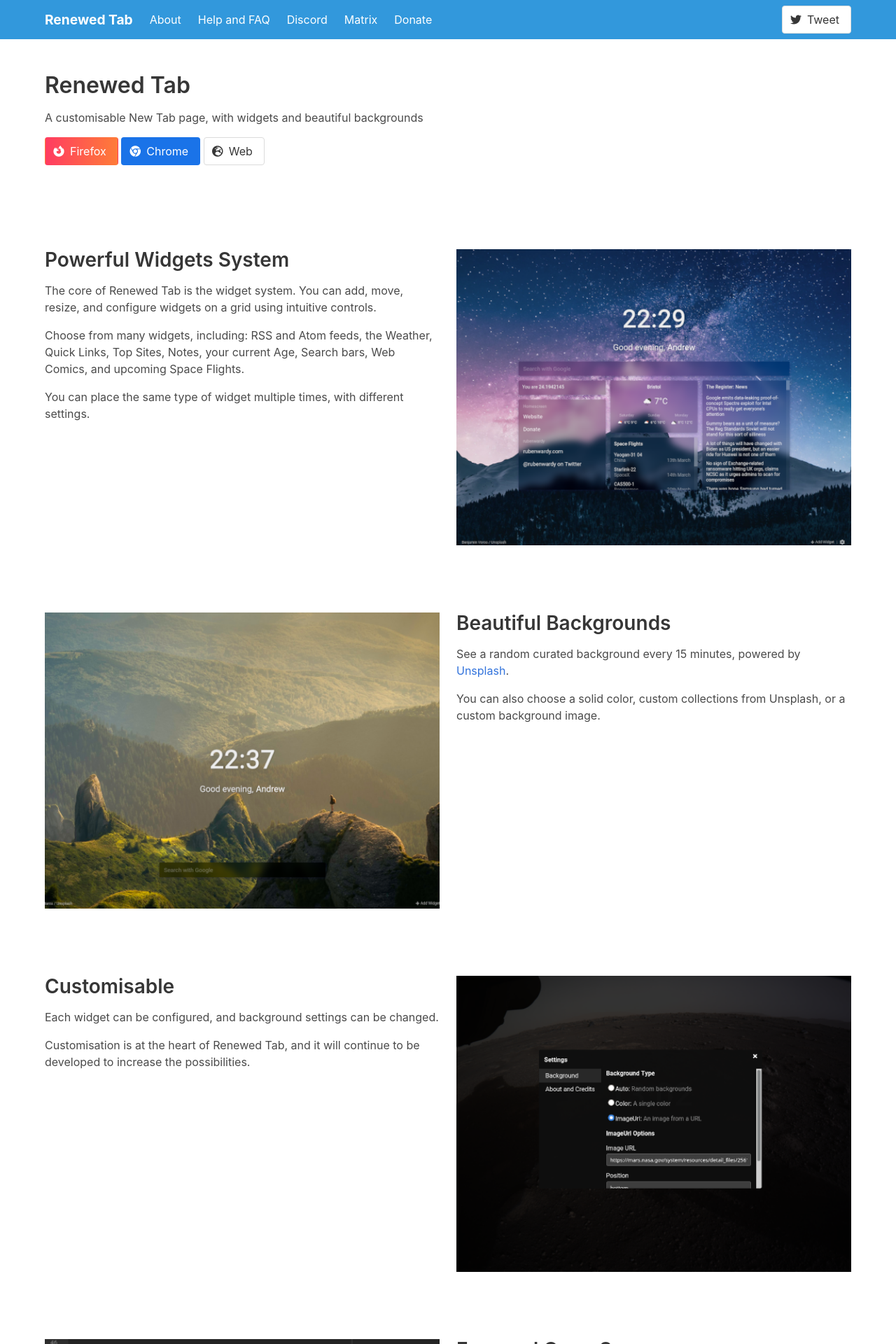
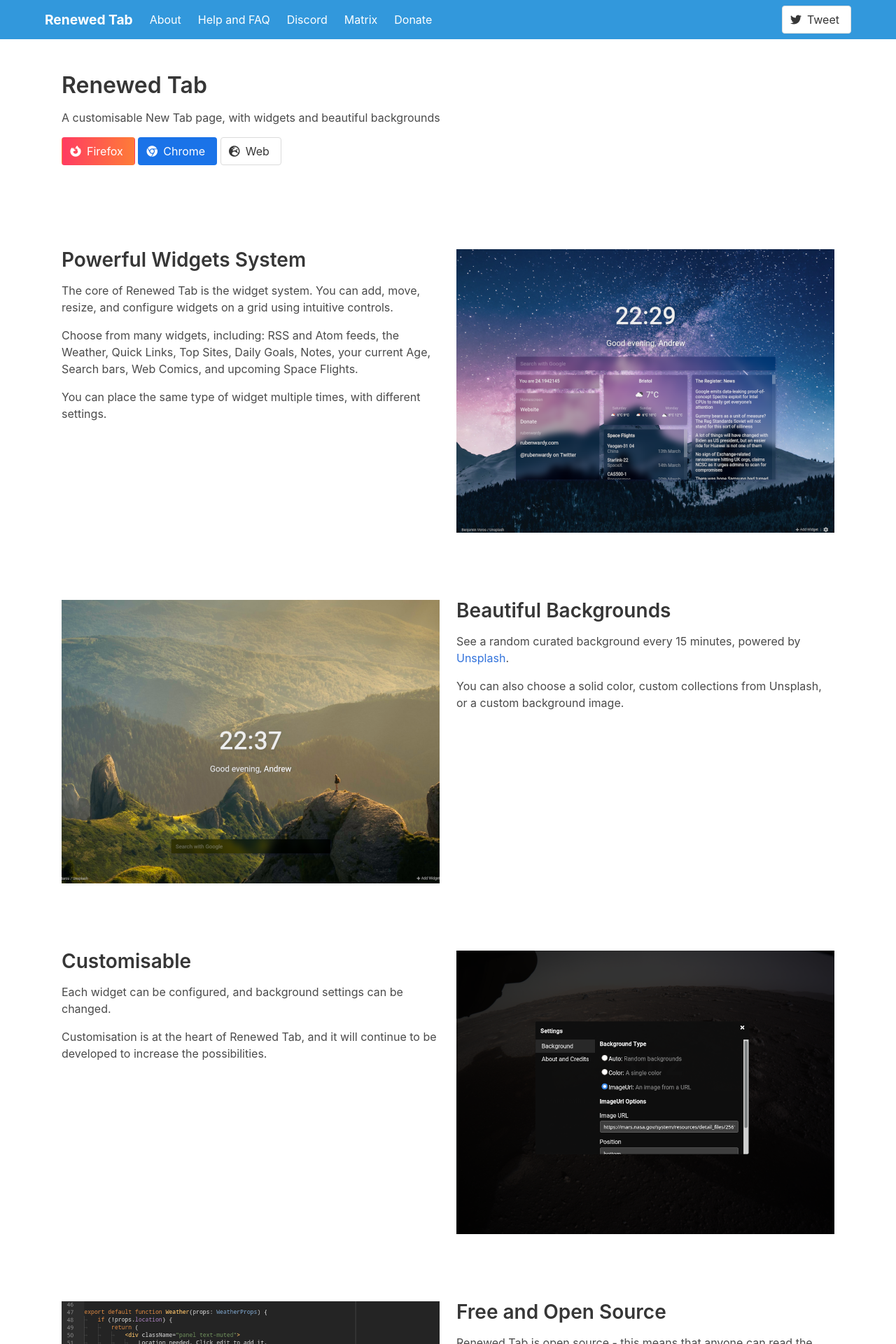
Before and after one commit to rubenwardy/renewedtab_website, a Jekyll site: the page built from index.html, in a window 1280 px wide. Shown: the top 1920 px of the page at 70% size. Built offline with Jekyll 4.4.1, drawn with Linux system fonts in a browser that asks for light colours.

Commit message:
Fix mobile padding

```diff
--- a/_data/features.yml
+++ b/_data/features.yml
@@ -6,7 +6,7 @@
     controls.
 
     Choose from many widgets, including:
-    RSS and Atom feeds, the Weather, Quick Links, Top Sites, Notes,
+    RSS and Atom feeds, the Weather, Quick Links, Top Sites, Daily Goals, Notes,
     your current Age, Search bars, Web Comics, and upcoming Space Flights.
 
     You can place the same type of widget multiple times, with different settings.
--- a/_layouts/default.html
+++ b/_layouts/default.html
@@ -17,11 +17,6 @@
 	{% endif %}
 
 	<style>
-		.section {
-			padding-left: 0;
-			padding-right: 0;
-		}
-
 		.navbar-brand .navbar-item {
 			font-size: 120%;
 			font-weight: bold;
```
